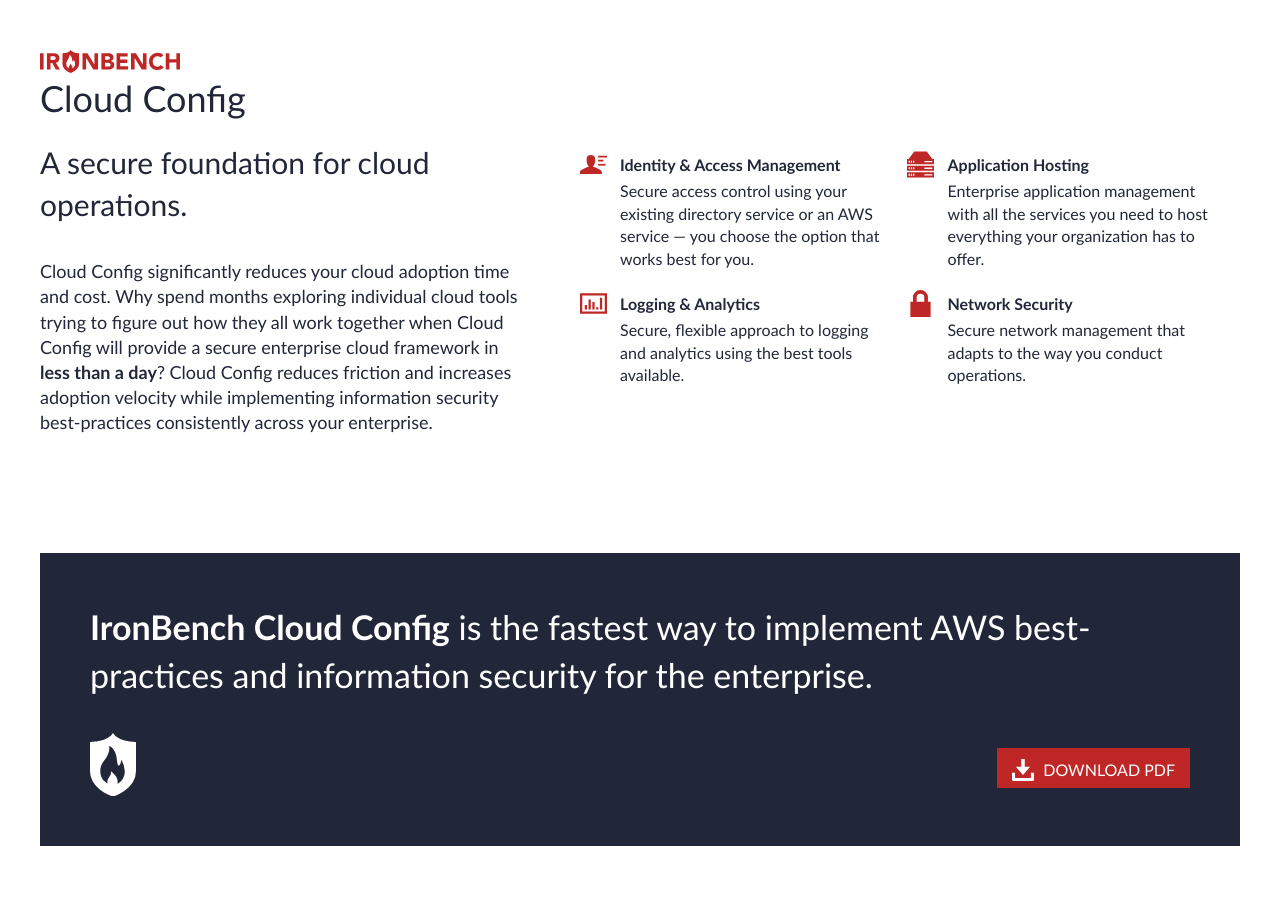
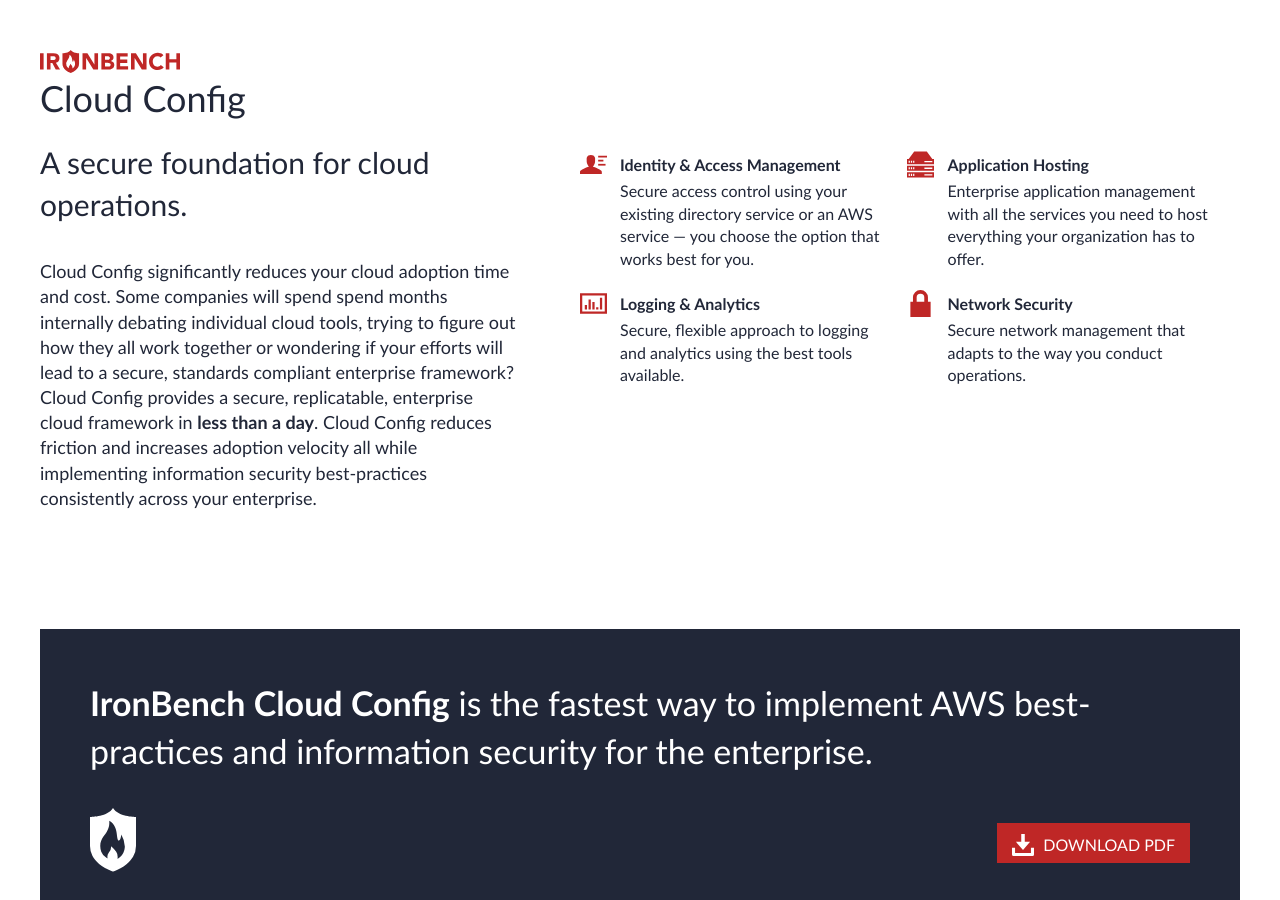
Before and after one commit to ironbench/ironbench.github.io, a Jekyll site: the page built from index.html, in a window 1280 px wide and 900 px high, scrolled down 550 px. Built offline with Jekyll 4.4.1, drawn with Linux system fonts in a browser that asks for light colours.

Commit message:
Copy Changes

```diff
--- a/_includes/content/products/cloud-config.html
+++ b/_includes/content/products/cloud-config.html
@@ -6,7 +6,7 @@
     <div class="product__desc">
       <h2>Cloud Config</h2>
       <h3>A secure foundation for cloud operations.</h3>
-      <p>Cloud Config significantly reduces your cloud adoption time and cost. Why spend months exploring individual cloud tools trying to figure out how they all work together when Cloud Config will provide a secure enterprise cloud framework in <strong>less than a day</strong>? Cloud Config reduces friction and increases adoption velocity while implementing information security best-practices consistently across your enterprise.</p>
+      <p>Cloud Config significantly reduces your cloud adoption time and cost. Some companies will spend spend months internally debating individual cloud tools, trying to figure out how they all work together or wondering if your efforts will lead to a secure, standards compliant enterprise framework? Cloud Config provides a secure, replicatable, enterprise cloud framework in <strong>less than a day</strong>. Cloud Config reduces friction and increases adoption velocity all while implementing information security best-practices consistently across your enterprise.</p>
     </div>
     <div class="product__info">
       <ul class="icon-list">
```
